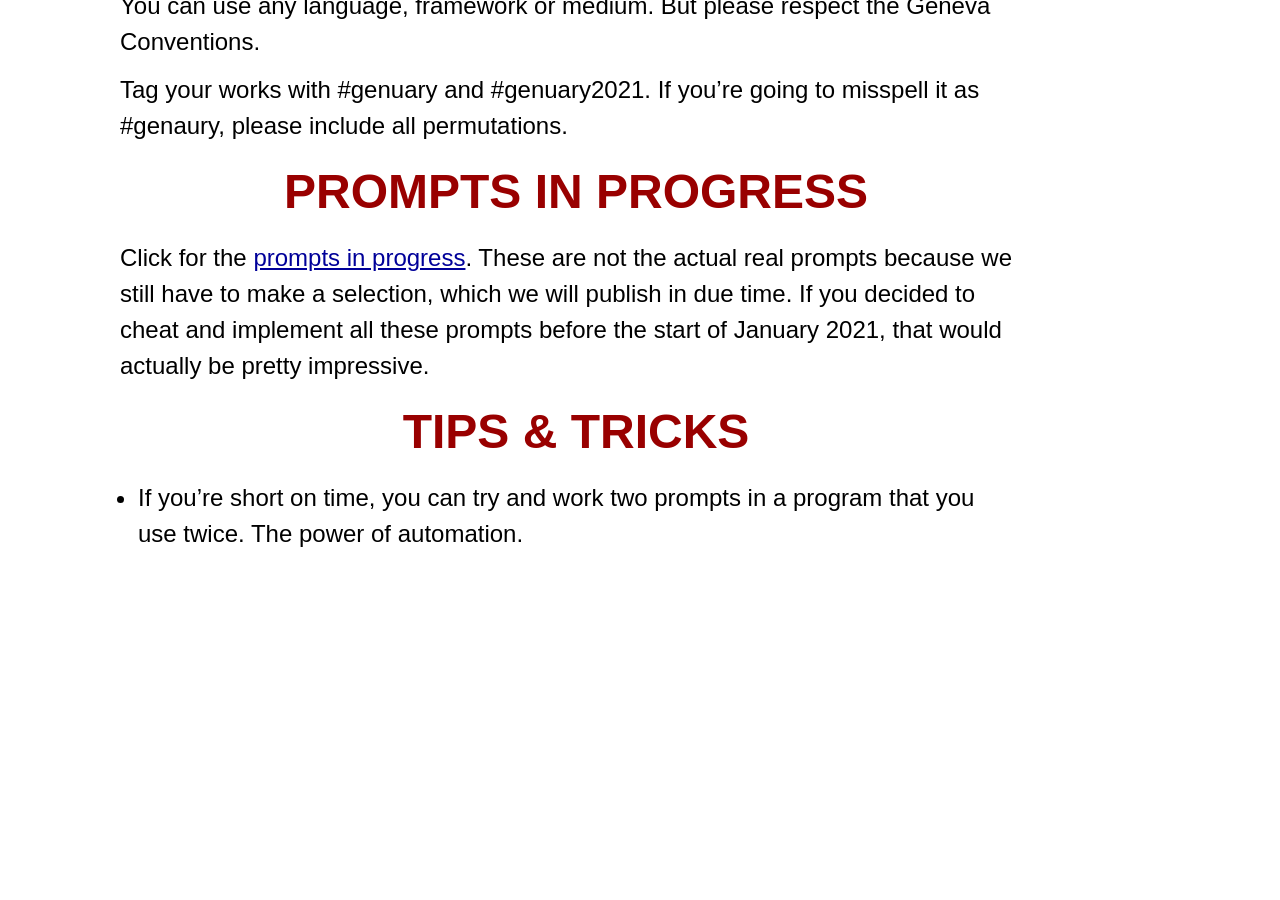
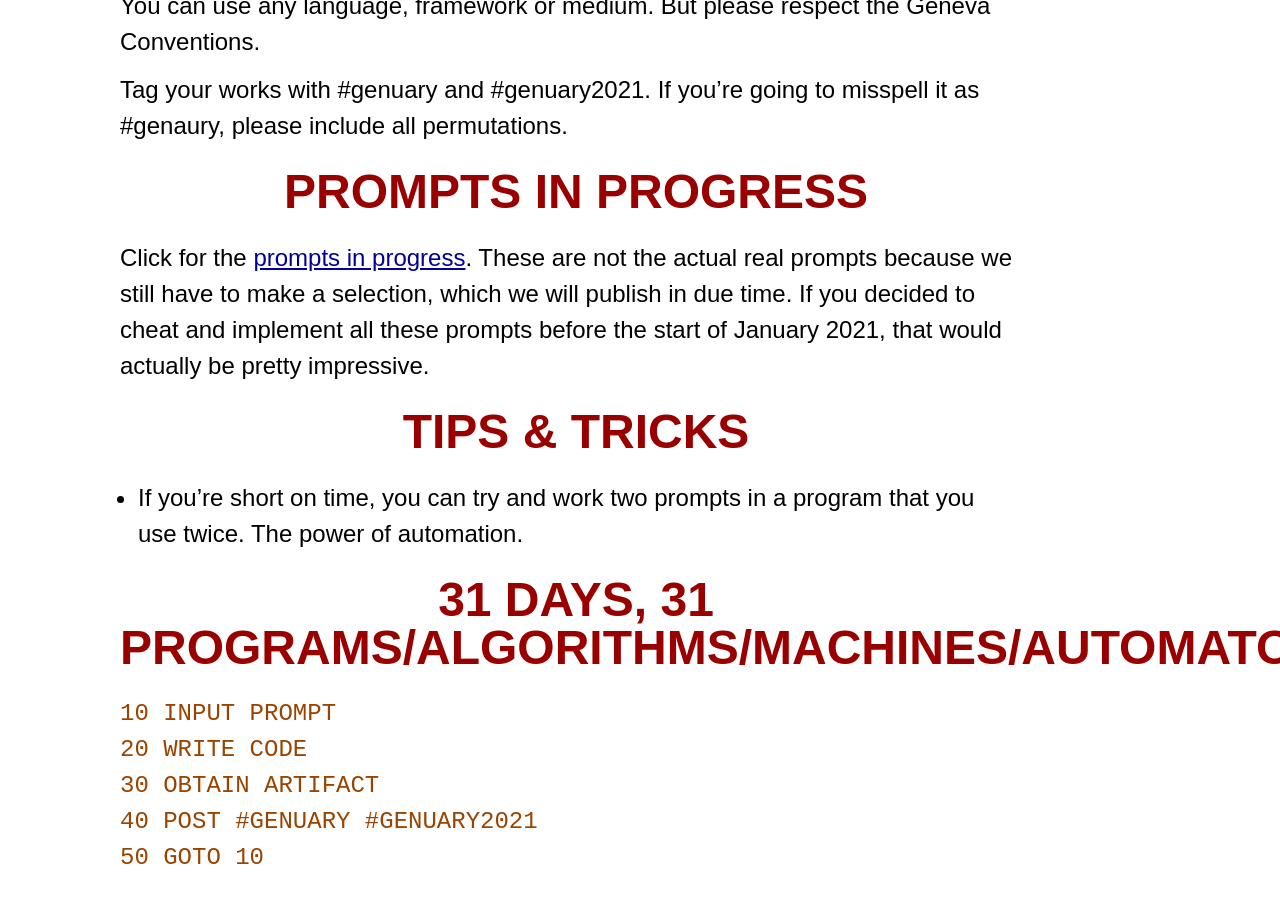
Before and after one commit to genuary2021/genuary2021.github.io, a Jekyll site: the page built from index.md, in a window 1280 px wide and 900 px high, scrolled down 600 px. Built offline with Jekyll 4.4.1, drawn with Linux system fonts in a browser that asks for light colours; our own code applies the rules of GitHub Pages for plain Markdown files; before the commit the page ends 1188 px from its top, so only the background shows below that.

Commit message:
updaterdeupdate

````diff
--- a/_config.yml
+++ b/_config.yml
@@ -2,4 +2,8 @@ name: GENUARY 2021
 title: GENUARY 2021
 
 exclude:
-    - README.md
+  - Gemfile
+  - Gemfile.lock
+  - LICENSE
+  - README.md
+  - CNAME
--- a/index.md
+++ b/index.md
@@ -19,3 +19,13 @@ Click for the [prompts in progress](prompts). These are not the actual real prom
 # TIPS & TRICKS
 
 * If you're short on time, you can try and work two prompts in a program that you use twice. The power of automation.
+
+# 31 DAYS, 31 PROGRAMS/ALGORITHMS/MACHINES/AUTOMATONS
+
+```
+10 INPUT PROMPT
+20 WRITE CODE
+30 OBTAIN ARTIFACT
+40 POST #GENUARY #GENUARY2021
+50 GOTO 10
+```
````
Also changed, not shown: 1 other file.
